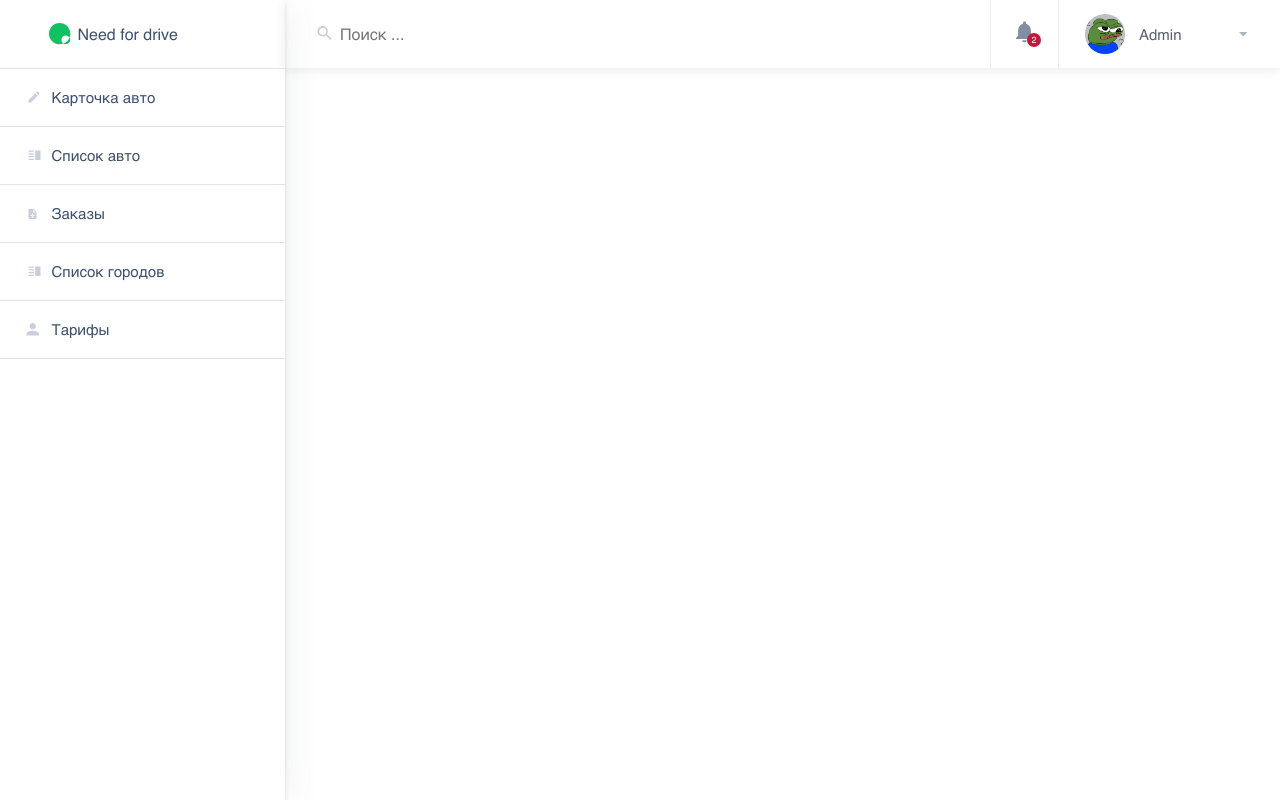
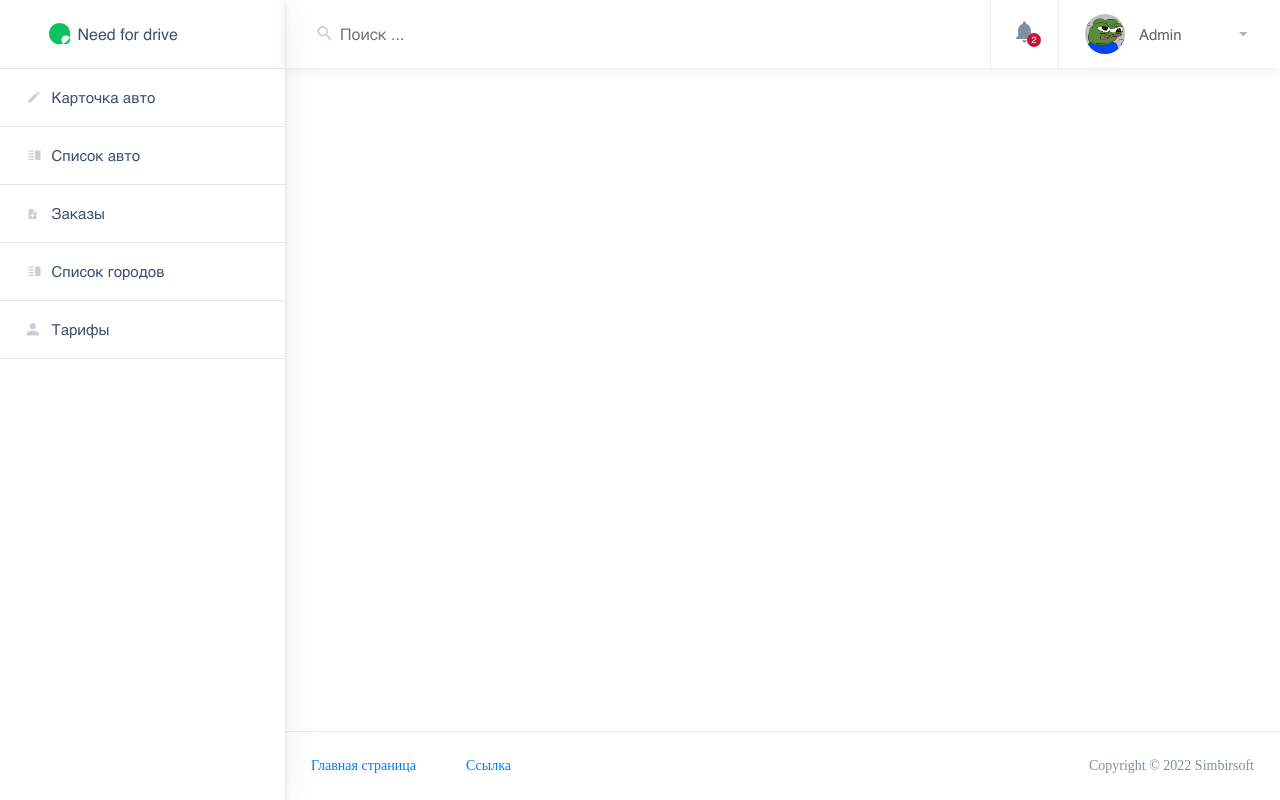
Before and after one commit to GerasimovArtemiy/need_for_drive_Admin, a React (Create React App) app: page / in a window 1280 px wide. Built offline with nearby package versions, Linux system fonts and the light colour scheme; a web font is replaced by a local one.

Commit message:
add footer

```diff
--- /dev/null
+++ b/src/components/Footer/Footer.module.scss
@@ -0,0 +1,31 @@
+@import '../../styles/variables';
+
+.footer {
+    display: flex;
+    &_container {
+        width: 100%;
+        padding: 26px;
+        display: flex;
+        justify-content: space-between;
+        box-shadow: 0px -0.5px 0px #d7dae3;
+    }
+    &_links {
+        display: flex;
+        justify-content: space-between;
+        width: 200px;
+    }
+    &_link {
+        font-size: 14px;
+        line-height: 16px;
+        color: $color-blue;
+        text-decoration: none;
+    }
+    &_copyright {
+        font-weight: 500;
+        font-size: 14px;
+        line-height: 16px;
+        margin: 0;
+        align-self: center;
+        color: #818ea3;
+    }
+}
--- /dev/null
+++ b/src/components/Footer/Footer.tsx
@@ -0,0 +1,23 @@
+import React from 'react'
+import { NavLink } from 'react-router-dom'
+import cl from './Footer.module.scss'
+
+const Footer: React.FC = () => {
+    return (
+        <footer className={cl.footer}>
+            <div className={cl.footer_container}>
+                <nav className={cl.footer_links}>
+                    <NavLink className={cl.footer_link} to="/">
+                        Главная страница
+                    </NavLink>
+                    <NavLink className={cl.footer_link} to="/">
+                        Ссылка
+                    </NavLink>
+                </nav>
+                <p className={cl.footer_copyright}>Copyright © 2022 Simbirsoft</p>
+            </div>
+        </footer>
+    )
+}
+
+export default Footer
--- a/src/components/Header/Header.tsx
+++ b/src/components/Header/Header.tsx
@@ -5,7 +5,7 @@ import avatar from '../../assets/img/pepe.png'
 
 const Header: React.FC = () => {
     return (
-        <div className={cl.header}>
+        <header className={cl.header}>
             <div className={cl.search_wrap}>
                 <div className={cl.search_container}>
                     <div className={cl.search}>
@@ -25,7 +25,7 @@ const Header: React.FC = () => {
                     <button className={cl.adminPanel_arrow}>{ArrowIcon}</button>
                 </div>
             </div>
-        </div>
+        </header>
     )
 }
 
--- a/src/pages/AdminPage/AdminPage.module.scss
+++ b/src/pages/AdminPage/AdminPage.module.scss
@@ -8,4 +8,7 @@
 }
 .content {
     width: 100%;
+    display: flex;
+    flex-direction: column;
+    justify-content: space-between;
 }
--- a/src/pages/AdminPage/AdminPage.tsx
+++ b/src/pages/AdminPage/AdminPage.tsx
@@ -1,5 +1,6 @@
 import React from 'react'
 import { Outlet } from 'react-router-dom'
+import Footer from '../../components/Footer/Footer'
 import Header from '../../components/Header/Header'
 import Navbar from '../../components/Navbar/Navbar'
 import cl from './AdminPage.module.scss'
@@ -13,6 +14,7 @@ const AdminPage: React.FC = () => {
             <div className={cl.content}>
                 <Header />
                 <Outlet />
+                <Footer />
             </div>
         </div>
     )
```
